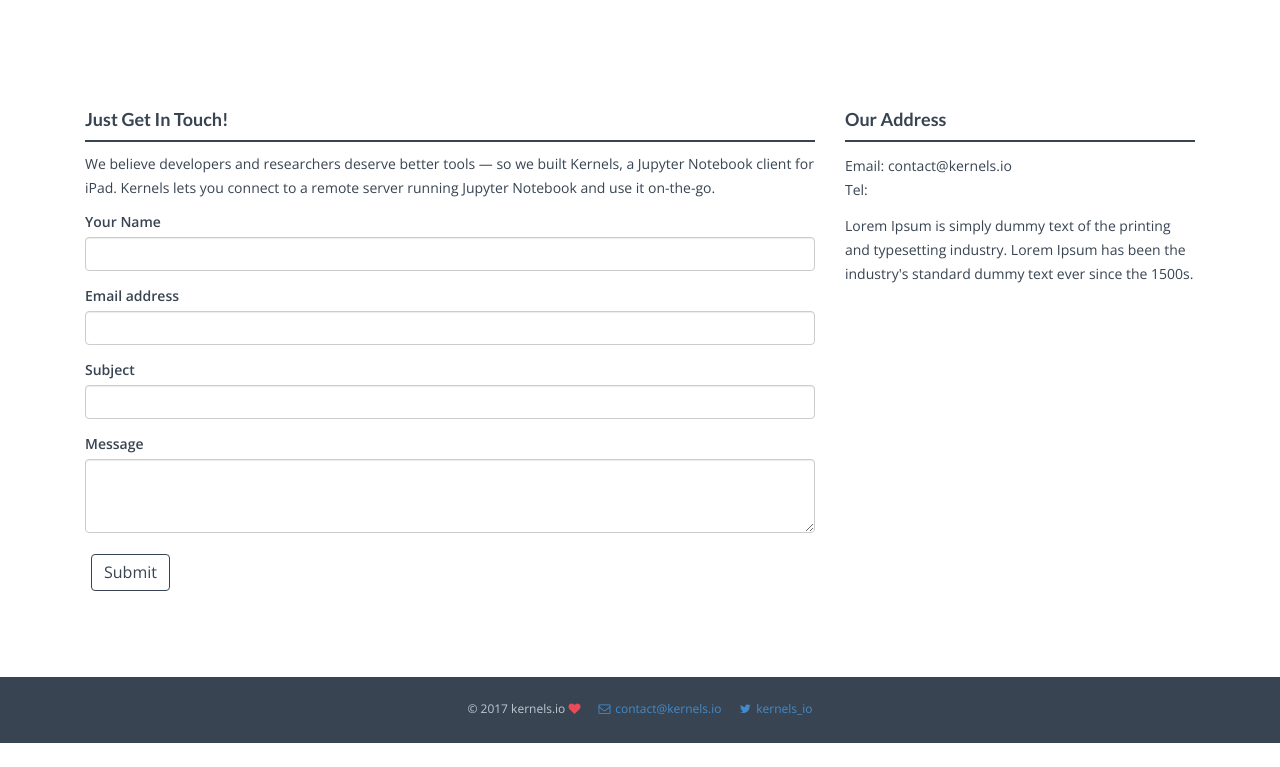
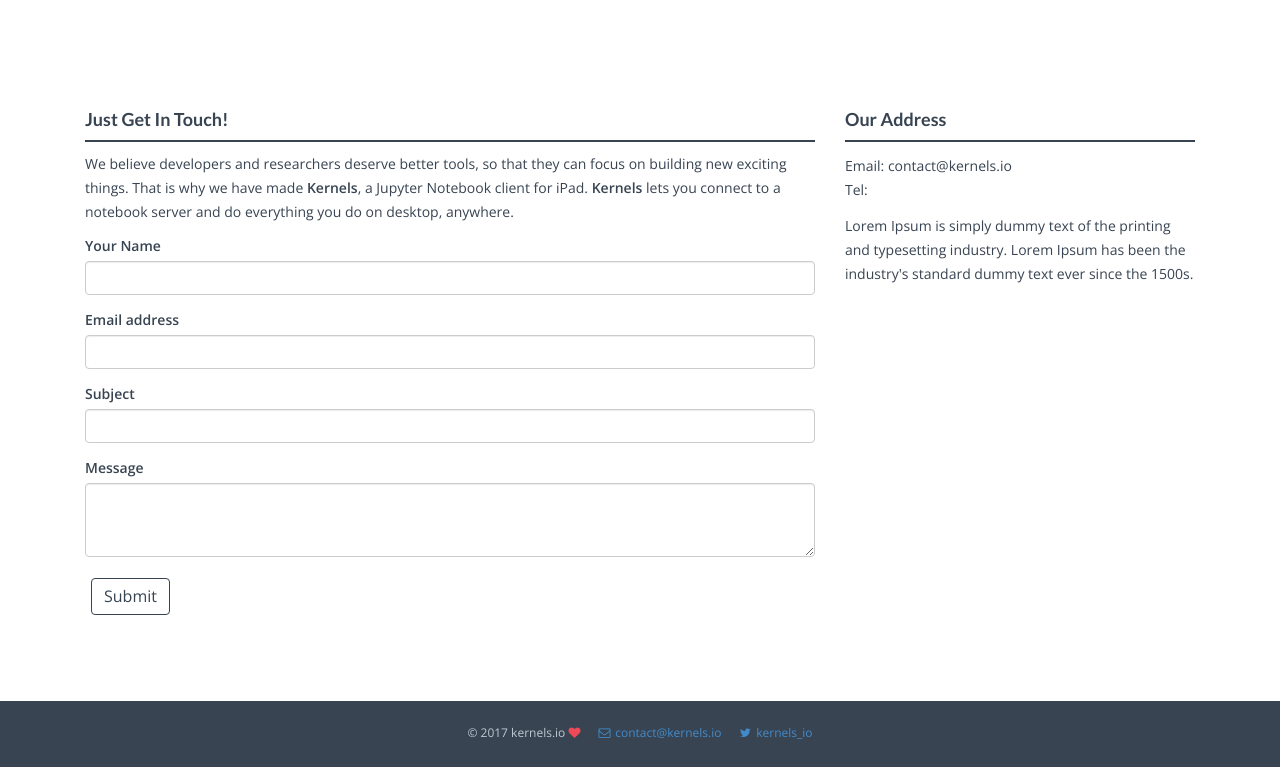
Before and after one commit to test-juno-sh/juno-website-test, a Jekyll site: the page built from contact.html, in a window 1280 px wide and 1298 px high. Shown: the part 531-1298 px from the top of the window. Built offline with Jekyll 4.4.1, drawn with Linux system fonts in a browser that asks for light colours; nearby versions of some CDN libraries.

Commit message:
Update config.

```diff
--- a/_config.yml
+++ b/_config.yml
@@ -11,13 +11,13 @@
 # Build settings
 markdown: kramdown
 permalink: /:categories/:title/
-excerpt_separator: <!--more--> #use this in posts to define how long the excerpt of the post (that is shown on the Blog page) is
+excerpt_separator: <!--more-->
 
 colors:  #in hex code if not noted else
-  primary: "#418ffa" #"#F70031"
-  primary_gradient: "#2a4ed6" #"#F70031"
-  primary_rgb: "65,143,250" #"247,0,49" #rgb of the primary. Needed in some places for the transparency effect.
-  secondary: "#384452" #"#33004D"
+  primary: "#418ffa"
+  primary_gradient: "#2a4ed6"
+  primary_rgb: "65,143,250" # We use RGB value here since it's needed in some places for the transparency effect.
+  secondary: "#384452"
   link: "#428bca"
   link_hover: "#01b2fe"
   footer_heading: "#ffffff"
@@ -27,7 +27,7 @@
   username: kernels_io
 
 logo: /assets/img/logo.png
-about: "We believe developers and researchers deserve better tools — so we built Kernels, a Jupyter Notebook client for iPad. Kernels lets you connect to a remote server running Jupyter Notebook and use it on-the-go."
+about: "We believe developers and researchers deserve better tools, so that they can focus on building new exciting things. That is why we have made <b>Kernels</b>, a Jupyter Notebook client for iPad. <b>Kernels</b> lets you connect to a notebook server and do everything you do on desktop, anywhere."
 author: "Alex Staravoitau"
 lang: "en_GB"
 
```
